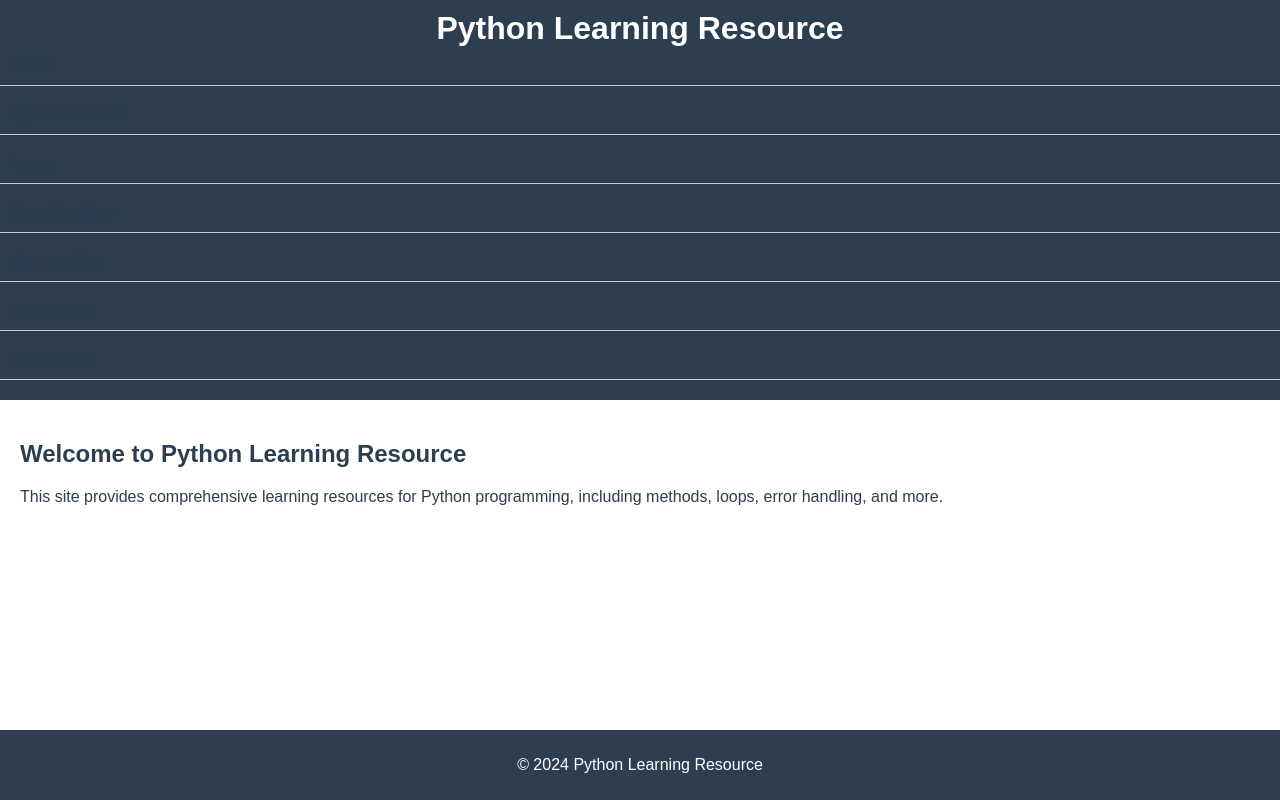
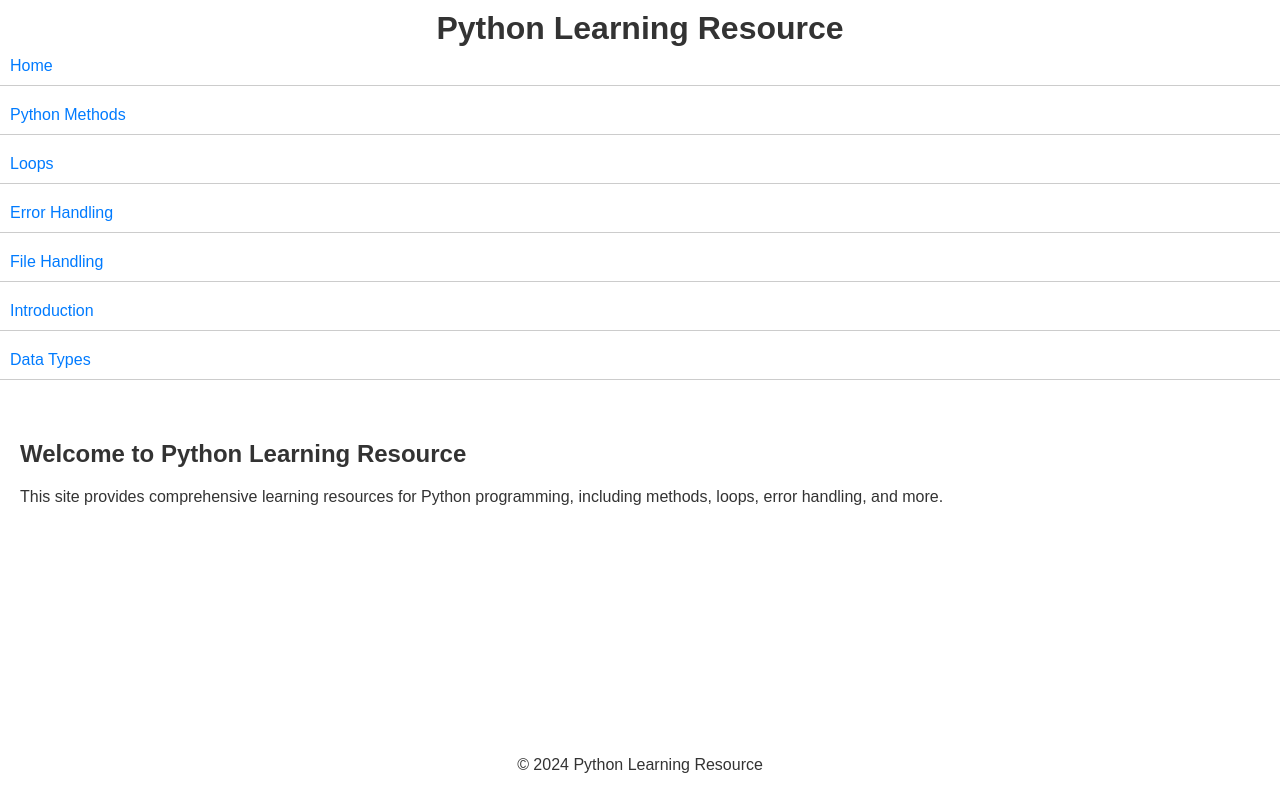
Before and after one commit to codepipe/learn-python-from-vishwa, a plain HTML site: page index.html in a window 1280 px wide. Drawn offline with Linux system fonts and the light colour scheme.

Commit message:
ddddddddddddddddddddd

```diff
--- a/style.css
+++ b/style.css
@@ -8,15 +8,14 @@ body {
 
 /* Header Styles */
 header {
-    background-color: #2c3e50; /* Dark Slate Blue */
-    color: #ffffff; /* White text */
+    color: #333333; /* Dark gray text */
     padding: 10px 0;
 }
 
 header h1 {
     margin: 0;
     text-align: center;
-    color: #ffffff; /* White text */
+    color: #333333; /* Dark gray text */
 }
 
 /* Navigation Styles */
@@ -36,24 +35,24 @@ nav a {
     display: block;
     padding: 10px;
     text-decoration: none;
-    color: #2c3e50; /* Dark Slate Blue for links */
+    color: #007bff; /* Blue color for links */
     border-bottom: 1px solid #ccc;
-    font-family: Arial, sans-serif; /* Ensure consistent font family */
-    font-size: 16px; /* Ensure consistent font size */
-    font-weight: normal; /* Ensure consistent font weight */
     background-color: transparent; /* No background color */
+}
+
+nav a:hover {
+    /* No background color or text color change on hover */
 }
 
 /* Main Content Styles */
 main {
     padding: 20px;
-    color: #2c3e50; /* Dark Slate Blue for text */
+    color: #333333; /* Dark gray text */
 }
 
 /* Footer Styles */
 footer {
-    background-color: #2c3e50; /* Dark Slate Blue */
-    color: #ffffff; /* White text */
+    color: #333333; /* Dark gray text */
     text-align: center;
     padding: 10px 0;
     position: fixed;
```
